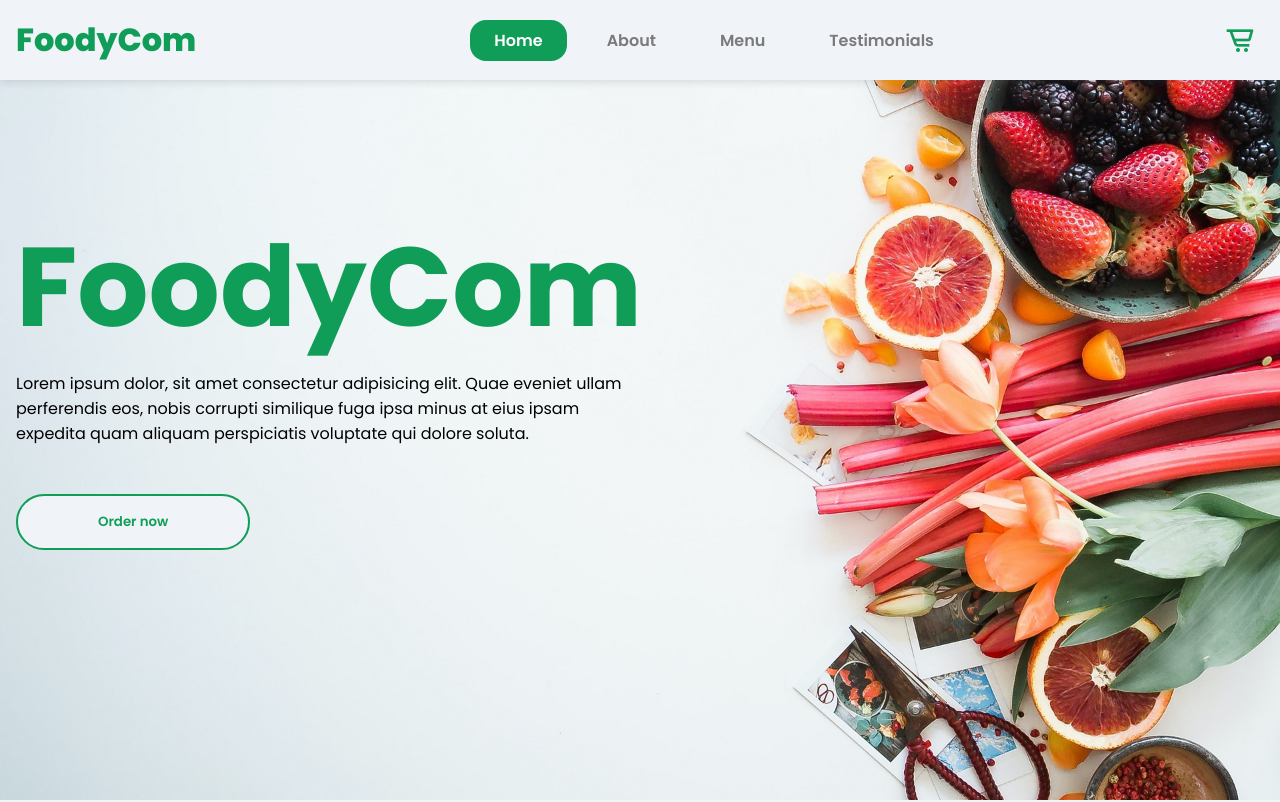
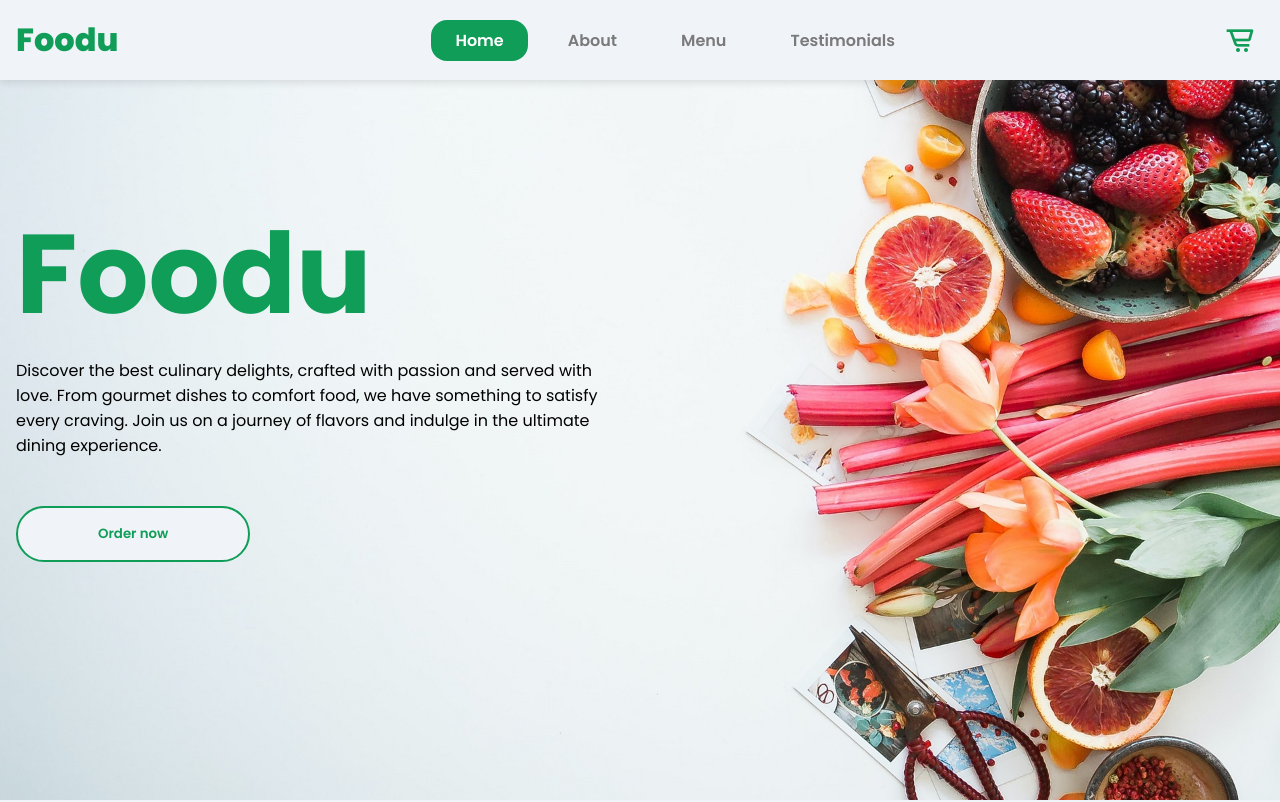
Before and after one commit to Jossyboydgenius/FoodU-E-commerce, a plain HTML site: page index.html in a window 1280 px wide. Shown: the top 802 px of the page. Drawn offline with nearby package versions, Linux system fonts and the light colour scheme.

Commit message:
Update page title and logo name for branding consistency

```diff
--- a/index.html
+++ b/index.html
@@ -4,7 +4,7 @@
 <head>
     <meta charset="UTF-8">
     <meta name="viewport" content="width=device-width, initial-scale=1.0">
-    <title> FOODY.COM </title>
+    <title> Foodu </title>
     <link rel="preconnect" href="https://fonts.gstatic.com">
     <link href="https://fonts.googleapis.com/css2?family=Poppins:wght@200;300;400;500;600;700;800;900&display=swap"
         rel="stylesheet">
@@ -48,7 +48,7 @@
         <div class="menu-wrap">
             <a href="#home">
                 <div class="logo">
-                    FoodyCom
+                    Foodu
                 </div>
             </a>
             <div class="menu h-xs">
@@ -89,12 +89,12 @@
                 <div class="col-6 col-xs-12">
                     <div class="slogan">
                         <h1 class="left-to-right play-on-scroll">
-                            FoodyCom
+                            Foodu
                         </h1>
                         <p class="left-to-right play-on-scroll delay-2">
-                            Lorem ipsum dolor, sit amet consectetur adipisicing elit. Quae eveniet ullam perferendis
-                            eos, nobis corrupti similique fuga ipsa minus at eius ipsam expedita quam aliquam
-                            perspiciatis voluptate qui dolore soluta.
+                            Discover the best culinary delights, crafted with passion and served with love.
+                            From gourmet dishes to comfort food, we have something to satisfy every craving.
+                            Join us on a journey of flavors and indulge in the ultimate dining experience.
                         </p>
                         <div class="left-to-right play-on-scroll delay-4">
                             <button>
@@ -112,7 +112,7 @@
         <div class="container">
             <div class="row">
                 <div class="col-7 h-xs">
-                    <img src="assets/img4jpg" alt=""
+                    <img src="assets/img4.jpg" alt=""
                         class="fullwidth left-to-right play-on-scroll">
                 </div>
                 <div class="col-5 col-xs-12 align-items-center">
```
